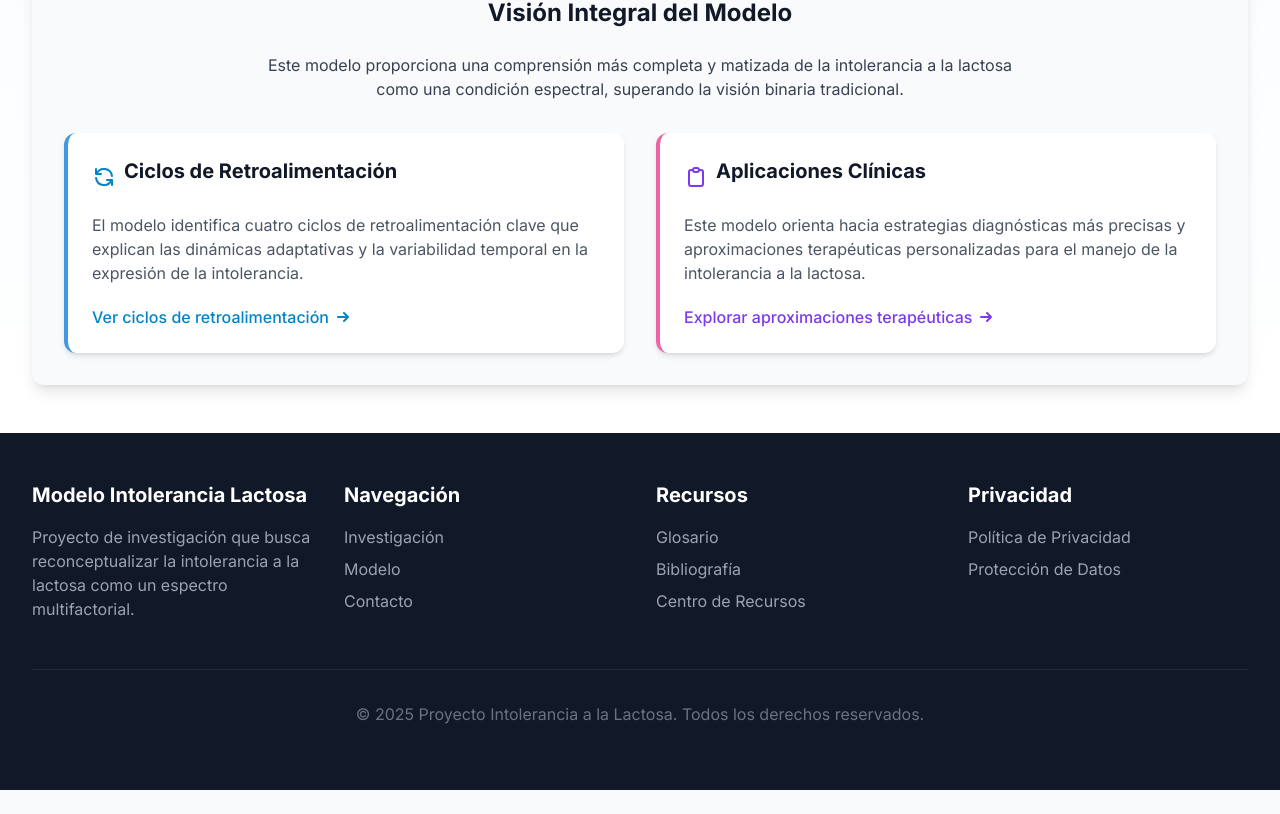
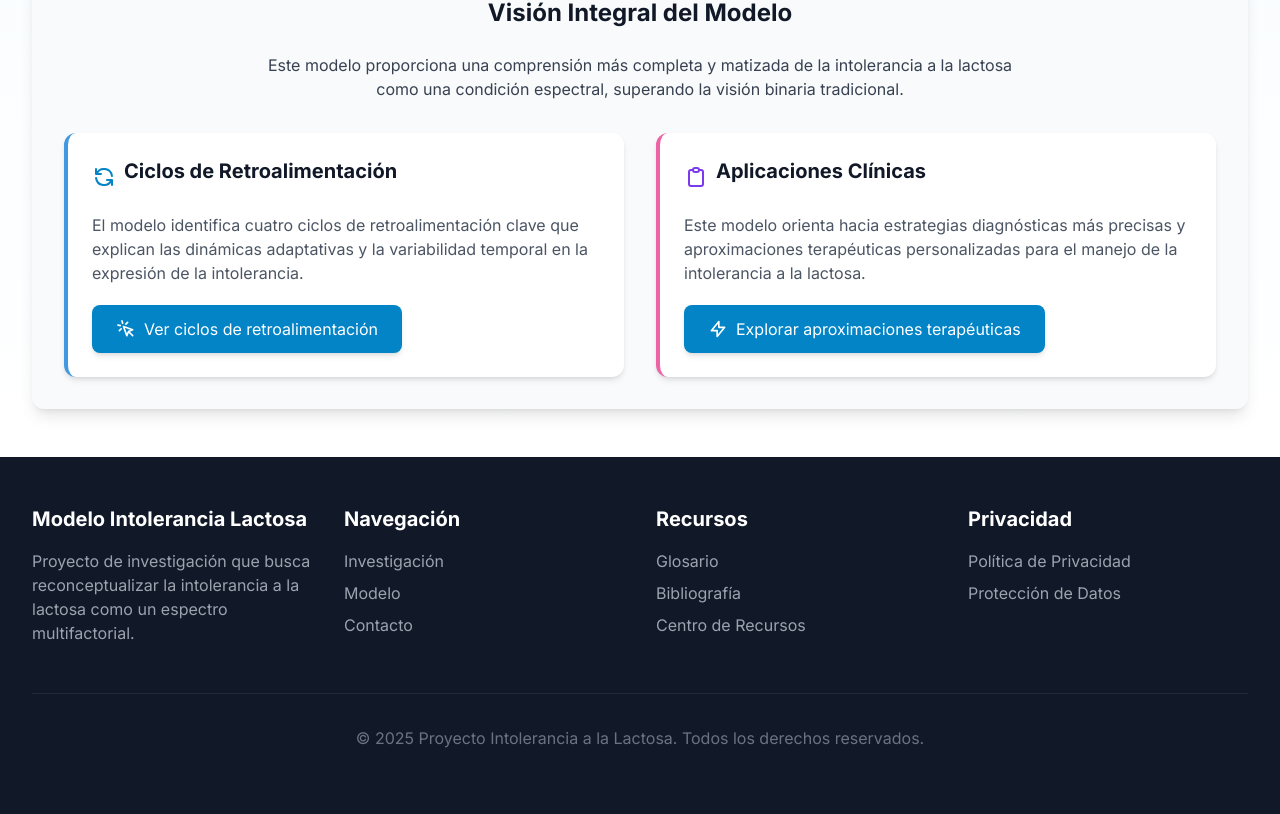
Before and after one commit to joellopezber/Lactose_Paper, a Next.js app: page /modelo in a window 1280 px wide. Shown: the part 1083-1897 px from the top of the page. Before the commit the page ends 1873 px from the top, so only its background shows below. Built offline with nearby package versions, Linux system fonts and the light colour scheme.

Commit message:
fix: corregidos enlaces para usar el componente Link personalizado sin rutas hardcodeadas y agregada configuración de Node.js

```diff
--- a/package.json
+++ b/package.json
@@ -2,6 +2,9 @@
   "name": "modelo-intolerancia-lactosa",
   "version": "0.1.0",
   "private": true,
+  "engines": {
+    "node": ">=18.18.0"
+  },
   "scripts": {
     "dev": "next dev",
     "build": "next build",
--- a/src/pages/genetica/index.tsx
+++ b/src/pages/genetica/index.tsx
@@ -77,7 +77,7 @@ const GeneticaPage = () => {
                       </Link>
                     </li>
                     <li>
-                      <Link href="/lactose/aproximaciones-terapeuticas" className="flex items-center text-primary-600 hover:text-primary-800 transition-colors">
+                      <Link href="/aproximaciones-terapeuticas" className="flex items-center text-primary-600 hover:text-primary-800 transition-colors">
                         <svg className="w-5 h-5 mr-2" fill="none" stroke="currentColor" viewBox="0 0 24 24">
                           <path strokeLinecap="round" strokeLinejoin="round" strokeWidth={2} d="M13 10V3L4 14h7v7l9-11h-7z" />
                         </svg>
@@ -168,7 +168,7 @@ const GeneticaPage = () => {
                   la naturaleza espectral de la intolerancia a la lactosa y sus manifestaciones clínicas variables.
                 </p>
                 <Link
-                  href="/lactose/modelo/ciclos-retroalimentacion"
+                  href="/modelo/ciclos-retroalimentacion"
                   className="inline-flex items-center bg-primary-600 text-white px-6 py-3 rounded-lg hover:bg-primary-700 transition shadow-md"
                 >
                   <svg className="w-5 h-5 mr-2" fill="none" stroke="currentColor" viewBox="0 0 24 24">
--- a/src/pages/modelo/index.tsx
+++ b/src/pages/modelo/index.tsx
@@ -242,13 +242,13 @@ const ModeloPage = () => {
                   adaptativas y la variabilidad temporal en la expresión de la intolerancia.
                 </p>
                 <Link
-                  href="/lactose/modelo/ciclos-retroalimentacion"
-                  className="flex items-center text-primary-600 hover:text-primary-800 transition-colors font-medium"
+                  href="/modelo/ciclos-retroalimentacion"
+                  className="inline-flex items-center bg-primary-600 text-white px-6 py-3 rounded-lg hover:bg-primary-700 transition shadow-md"
                 >
+                  <svg className="w-5 h-5 mr-2" fill="none" stroke="currentColor" viewBox="0 0 24 24">
+                    <path strokeLinecap="round" strokeLinejoin="round" strokeWidth={2} d="M15 15l-2 5L9 9l11 4-5 2zm0 0l5 5M7.188 2.239l.777 2.897M5.136 7.965l-2.898-.777M13.95 4.05l-2.122 2.122m-5.657 5.656l-2.12 2.122" />
+                  </svg>
                   Ver ciclos de retroalimentación
-                  <svg className="w-5 h-5 ml-1" fill="currentColor" viewBox="0 0 20 20">
-                    <path fillRule="evenodd" d="M10.293 5.293a1 1 0 011.414 0l4 4a1 1 0 010 1.414l-4 4a1 1 0 01-1.414-1.414L12.586 11H5a1 1 0 110-2h7.586l-2.293-2.293a1 1 0 010-1.414z" clipRule="evenodd"></path>
-                  </svg>
                 </Link>
               </div>
 
@@ -264,13 +264,13 @@ const ModeloPage = () => {
                   terapéuticas personalizadas para el manejo de la intolerancia a la lactosa.
                 </p>
                 <Link
-                  href="/lactose/aproximaciones-terapeuticas"
-                  className="flex items-center text-secondary-600 hover:text-secondary-800 transition-colors font-medium"
+                  href="/aproximaciones-terapeuticas"
+                  className="inline-flex items-center bg-primary-600 text-white px-6 py-3 rounded-lg hover:bg-primary-700 transition shadow-md"
                 >
+                  <svg className="w-5 h-5 mr-2" fill="none" stroke="currentColor" viewBox="0 0 24 24">
+                    <path strokeLinecap="round" strokeLinejoin="round" strokeWidth={2} d="M13 10V3L4 14h7v7l9-11h-7z" />
+                  </svg>
                   Explorar aproximaciones terapéuticas
-                  <svg className="w-5 h-5 ml-1" fill="currentColor" viewBox="0 0 20 20">
-                    <path fillRule="evenodd" d="M10.293 5.293a1 1 0 011.414 0l4 4a1 1 0 010 1.414l-4 4a1 1 0 01-1.414-1.414L12.586 11H5a1 1 0 110-2h7.586l-2.293-2.293a1 1 0 010-1.414z" clipRule="evenodd"></path>
-                  </svg>
                 </Link>
               </div>
             </div>
```
Also changed, not shown: 1 other file (tests, documents, lock files or other folders).
